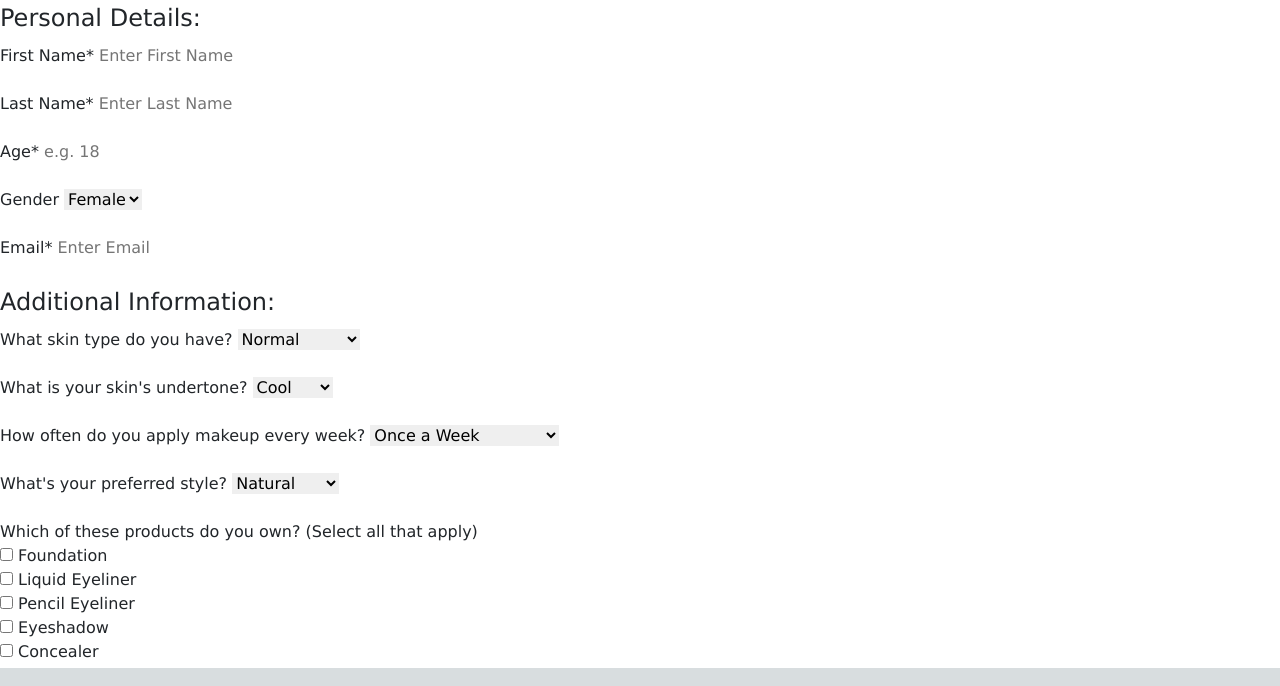
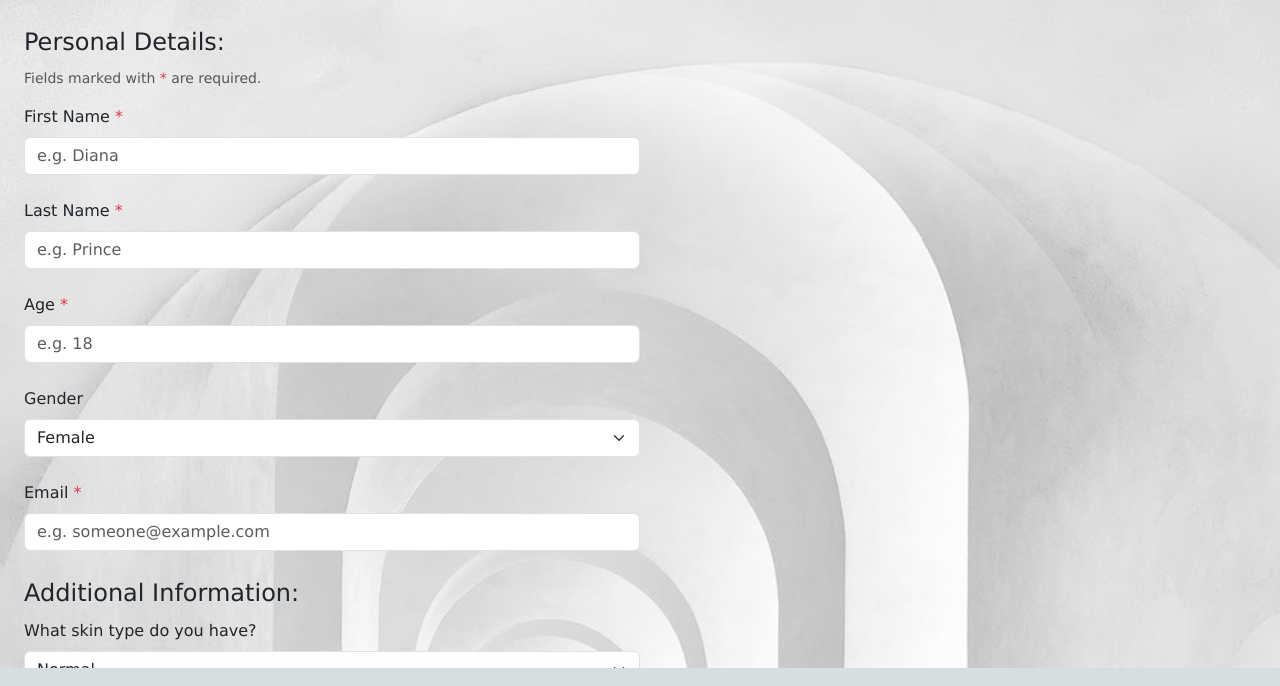
Before and after one commit to Hasmelash95/heavenly-beauty-inc, a plain HTML site: page subscribe.html in a window 1280 px wide. Shown: the part 56-742 px from the top of the page. Drawn offline with nearby package versions, Linux system fonts and the light colour scheme.

Commit message:
Add and style subscription page

```diff
--- a/assets/css/style.css
+++ b/assets/css/style.css
@@ -39,6 +39,10 @@ h3 {
 	}
 }
 
+.form-container {
+	background: url("../images/white-hall.jpg") no-repeat center center;
+	background-size: cover;
+}
 
 .toggler-btn {
     width: 80px;
@@ -51,7 +55,7 @@ h3 {
 }
 
 .makeup-tips-img {
-	height: 700px;
+	height: 800px;
 	width: auto;
 }
 
@@ -76,6 +80,11 @@ a:hover {
 	text-decoration: underline;
 }
 
+.form-control,
+.form-select {
+	width: 50%;
+}
+
 footer {
 	background-color:rgb(216, 221, 223);
 }
--- a/subscribe.html
+++ b/subscribe.html
@@ -12,6 +12,7 @@
       <link rel="stylesheet" href="assets/css/style.css">
       <title>Heavenly Beauty | Subscribe</title>
    </head>
+   <body>
    <header class="mb-auto">
       <nav class="navbar navbar-expand-lg bg-body-tertiary">
          <div class="container-fluid">
@@ -25,38 +26,39 @@
                      <a class="nav-link" href="index.html">Home</a>
                   </li>
                   <li class="nav-item">
-                     <a class="nav-link active" aria-current="page" href="hacks.html">Beauty Hacks</a>
+                     <a class="nav-link" href="hacks.html">Beauty Hacks</a>
                   </li>
                   <li class="nav-item">
-                     <a class="nav-link" href="subscribe.html">Subscribe</a>
+                     <a class="nav-link active" aria-current="page" href="subscribe.html">Subscribe</a>
                   </li>
                </ul>
             </div>
          </div>
       </nav>
    </header>
-   <div>
+   <div class="p-4 form-container">
     <form method="POST" action="https://formdump.codeinstitute.net/" target="_blank">
        <fieldset>
           <legend>Personal Details:</legend>
+          <div class="form-text mb-3">Fields marked with <span class="text-danger">*</span> are required.</div>
           <div>
-             <label for="first-name" class="bold-label">First Name*</label>
-             <input type="text" class="name" id="first-name" name="first-name" placeholder="Enter First Name" required>
+             <label for="first-name" class="form-label">First Name <span class="text-danger">*</span></label>
+             <input type="text" class="form-control" id="first-name" name="first-name" placeholder="e.g. Diana" required>
           </div>
           <br>
           <div>
-             <label for="last-name" class="bold-label">Last Name*</label>
-             <input type="text" class="name" id="last-name" name="last-name" placeholder="Enter Last Name" required>
+             <label for="last-name" class="form-label">Last Name <span class="text-danger">*</span></label>
+             <input type="text" class="form-control" id="last-name" name="last-name" placeholder="e.g. Prince" required>
           </div>
           <br>
           <div>
-             <label for="age" class="bold-label">Age*</label>
-             <input type="number" id="age" name="age" min="18" max="120" placeholder="e.g. 18" required>
+             <label for="age" class="form-label">Age <span class="text-danger">*</span></label>
+             <input type="number" class="form-control" id="age" name="age" min="18" max="120" placeholder="e.g. 18" required>
           </div>
           <br>
           <div>
-             <label for="gender" class="bold-label">Gender</label>
-             <select id="gender" name="gender">
+             <label for="gender" class="form-label">Gender</label>
+             <select id="gender" class="form-select" name="gender">
                 <option value="female">Female</option>
                 <option value="male">Male</option>
                 <option value="other">Other</option>
@@ -64,16 +66,16 @@
           </div>
           <br>
           <div>
-             <label for="email" class="bold-label">Email*</label>
-             <input type="email" id="email" name="email" placeholder="Enter Email" required>
+             <label for="email" class="form-label">Email <span class="text-danger">*</span></label>
+             <input type="email" id="email" class="form-control" name="email" placeholder="e.g. someone@example.com" required>
           </div>
        </fieldset>
        <br>
        <fieldset>
           <legend>Additional Information:</legend>
           <div>
-             <label for="skin" class="bold-label">What skin type do you have?</label>
-             <select id="skin" name="skin">
+             <label for="skin" class="form-label">What skin type do you have?</label>
+             <select id="skin" class="form-select" name="skin">
                 <option value="normal">Normal</option>
                 <option value="sensitive">Sensitive</option>
                 <option value="dry">Dry</option>
@@ -83,8 +85,8 @@
           </div>
           <br>
           <div>
-             <label for="undertone" class="bold-label">What is your skin's undertone?</label>
-             <select id="undertone" name="undertone">
+             <label for="undertone" class="form-label">What is your skin's undertone?</label>
+             <select id="undertone" class="form-select" name="undertone">
                 <option value="Cool">Cool</option>
                 <option value="Warm">Warm</option>
                 <option value="Neutral">Neutral</option>
@@ -92,8 +94,8 @@
           </div>
           <br>
           <div>
-             <label for="routine" class="bold-label">How often do you apply makeup every week?</label>
-             <select id="routine" name="routine">
+             <label for="routine" class="form-label">How often do you apply makeup every week?</label>
+             <select id="routine" class="form-select" name="routine">
                 <option value="once-a-week">Once a Week</option>
                 <option value="twice-a-week">Twice a Week</option>
                 <option value="several-days">Several Days a Week</option>
@@ -102,8 +104,8 @@
           </div>
           <br>
           <div>
-             <label for="style" class="bold-label">What's your preferred style?</label>
-             <select id="style" name="style">
+             <label for="style" class="form-label">What's your preferred style?</label>
+             <select id="style" class="form-select" name="style">
                 <option value="natural">Natural</option>
                 <option value="dramatic">Dramatic</option>
                 <option value="glamorous">Glamorous</option>
@@ -114,66 +116,66 @@
           <br>
           <!-- This may seem like a lot but the level of detail will give the user confidence that the personalised
              beauty regimine is well thought out and authentic -->
-          <div class="checkbox-label">Which of these products do you own? (Select all that apply)</div>
+          <div class="form-label">Which of these products do you own? (Select all that apply)</div>
           <div class="checkboxes">
              <div class="checkbox">
-                <input type="checkbox" id="foundation" name="foundation" value="yes">
+                <input type="checkbox" class="form-check-input" id="foundation" name="foundation" value="yes">
                 <label for="foundation">Foundation</label>
              </div>
              <div class="checkbox">
-                <input type="checkbox" id="leyeliner" name="leyeliner" value="yes">
+                <input type="checkbox" class="form-check-input" id="leyeliner" name="leyeliner" value="yes">
                 <label for="leyeliner">Liquid Eyeliner</label>
              </div>
              <div class="checkbox">
-                <input type="checkbox" id="peyeliner" name="peyeliner" value="yes">
+                <input type="checkbox" class="form-check-input" id="peyeliner" name="peyeliner" value="yes">
                 <label for="peyeliner">Pencil Eyeliner</label>
              </div>
              <div class="checkbox">
-                <input type="checkbox" id="eyeshadow" name="eyeshadow" value="yes">
+                <input type="checkbox" class="form-check-input" id="eyeshadow" name="eyeshadow" value="yes">
                 <label for="eyeshadow">Eyeshadow</label>
              </div>
              <div class="checkbox">
-                <input type="checkbox" id="concealer" name="concealer" value="yes">
+                <input type="checkbox" class="form-check-input" id="concealer" name="concealer" value="yes">
                 <label for="concealer">Concealer</label>
              </div>
              <div class="checkbox">
-                <input type="checkbox" id="powder" name="powder" value="yes">
+                <input type="checkbox" class="form-check-input" id="powder" name="powder" value="yes">
                 <label for="powder">Powder</label>
              </div>
              <div class="checkbox">
-                <input type="checkbox" id="primer" name="primer" value="yes">
+                <input type="checkbox" class="form-check-input" id="primer" name="primer" value="yes">
                 <label for="primer">Primer</label>
              </div>
              <div class="checkbox">
-                <input type="checkbox" id="lipstick" name="lipstick" value="yes">
+                <input type="checkbox" class="form-check-input" id="lipstick" name="lipstick" value="yes">
                 <label for="lipstick">Lipstick</label>
              </div>
              <div class="checkbox">
-                <input type="checkbox" id="lipgloss" name="lipgloss" value="yes">
+                <input type="checkbox" class="form-check-input" id="lipgloss" name="lipgloss" value="yes">
                 <label for="lipgloss">Lipgloss</label>
              </div>
           </div>
           <br>
-          <div class="checkbox-label">Which of these brands have you used? (Select all that apply)</div>
+          <div class="form-label">Which of these brands have you used? (Select all that apply)</div>
           <div class="checkboxes">
              <div class="checkbox">
-                <input type="checkbox" id="beauty-bay" name="beauty-bay" value="yes">
+                <input type="checkbox" class="form-check-input" id="beauty-bay" name="beauty-bay" value="yes">
                 <label for="beauty-bay">Beauty Bay</label>
              </div>
              <div class="checkbox">
-                <input type="checkbox" id="revolution" name="revolution" value="yes">
+                <input type="checkbox" class="form-check-input" id="revolution" name="revolution" value="yes">
                 <label for="revolution">Revolution Beauty</label>
              </div>
              <div class="checkbox">
-                <input type="checkbox" id="nyx" name="nyx" value="yes">
+                <input type="checkbox" class="form-check-input" id="nyx" name="nyx" value="yes">
                 <label for="nyx">Nyx Cosmetics</label>
              </div>
              <div class="checkbox">
-                <input type="checkbox" id="lottie" name="lottie" value="yes">
+                <input type="checkbox" class="form-check-input" id="lottie" name="lottie" value="yes">
                 <label for="lottie">Lottie London</label>
              </div>
              <div class="checkbox">
-                <input type="checkbox" id="loreal" name="loreal" value="yes">
+                <input type="checkbox" class="form-check-input" id="loreal" name="loreal" value="yes">
                 <label for="loreal">L'Oréal Paris</label>
              </div>
           </div>
@@ -181,7 +183,7 @@
        <br>
        <!-- Submit button -->
        <div>
-          <button type="submit"><i class="fa-solid fa-cloud"></i> Subscribe <i class="fa-solid fa-cloud"></i></button>
+          <button type="submit" class="btn btn-md btn-dark">Subscribe & Pay </button>
        </div>
     </form>
  </div>
```
Also changed, not shown: hacks.html (+6 -1 lines), assets/images/white-hall.jpg (added).
